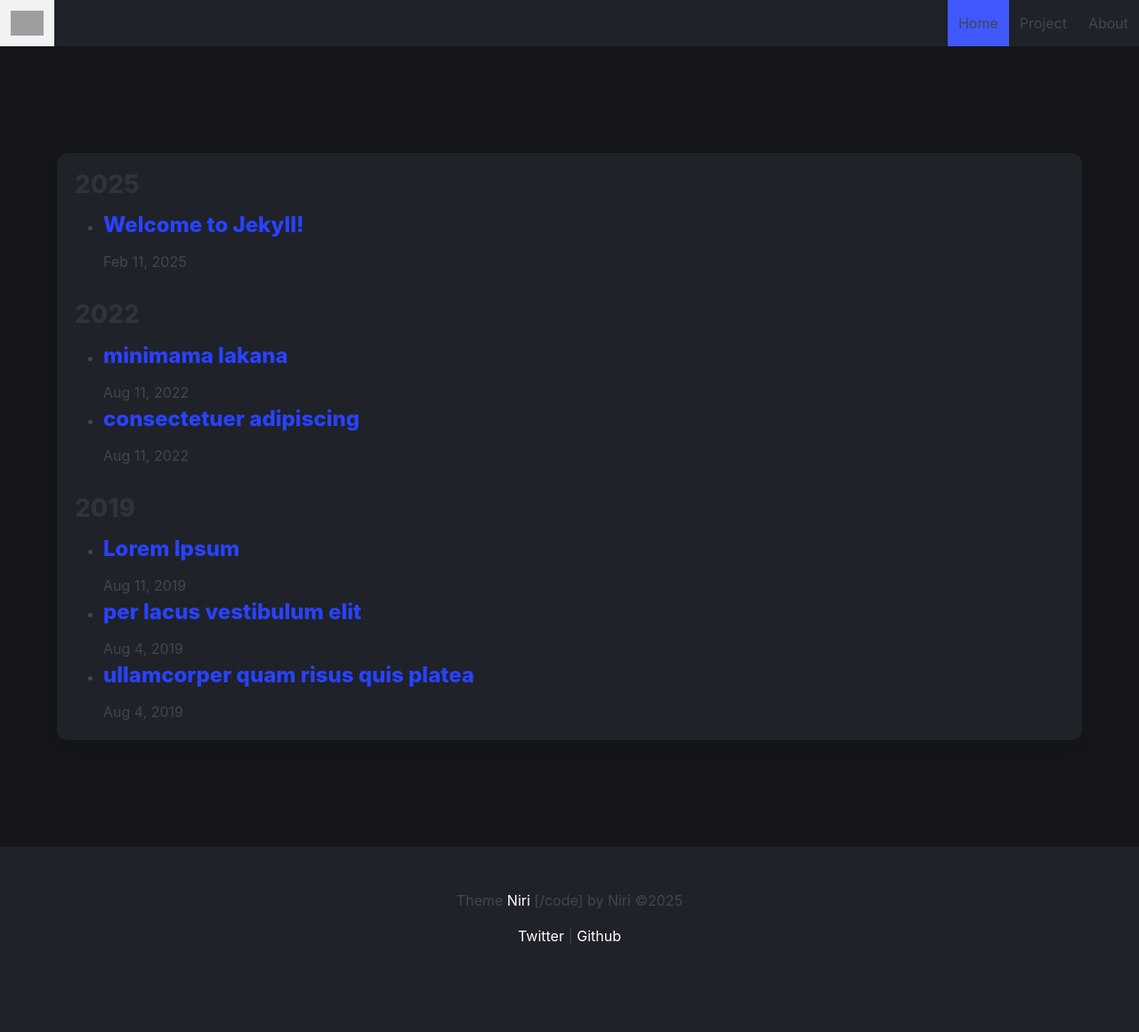
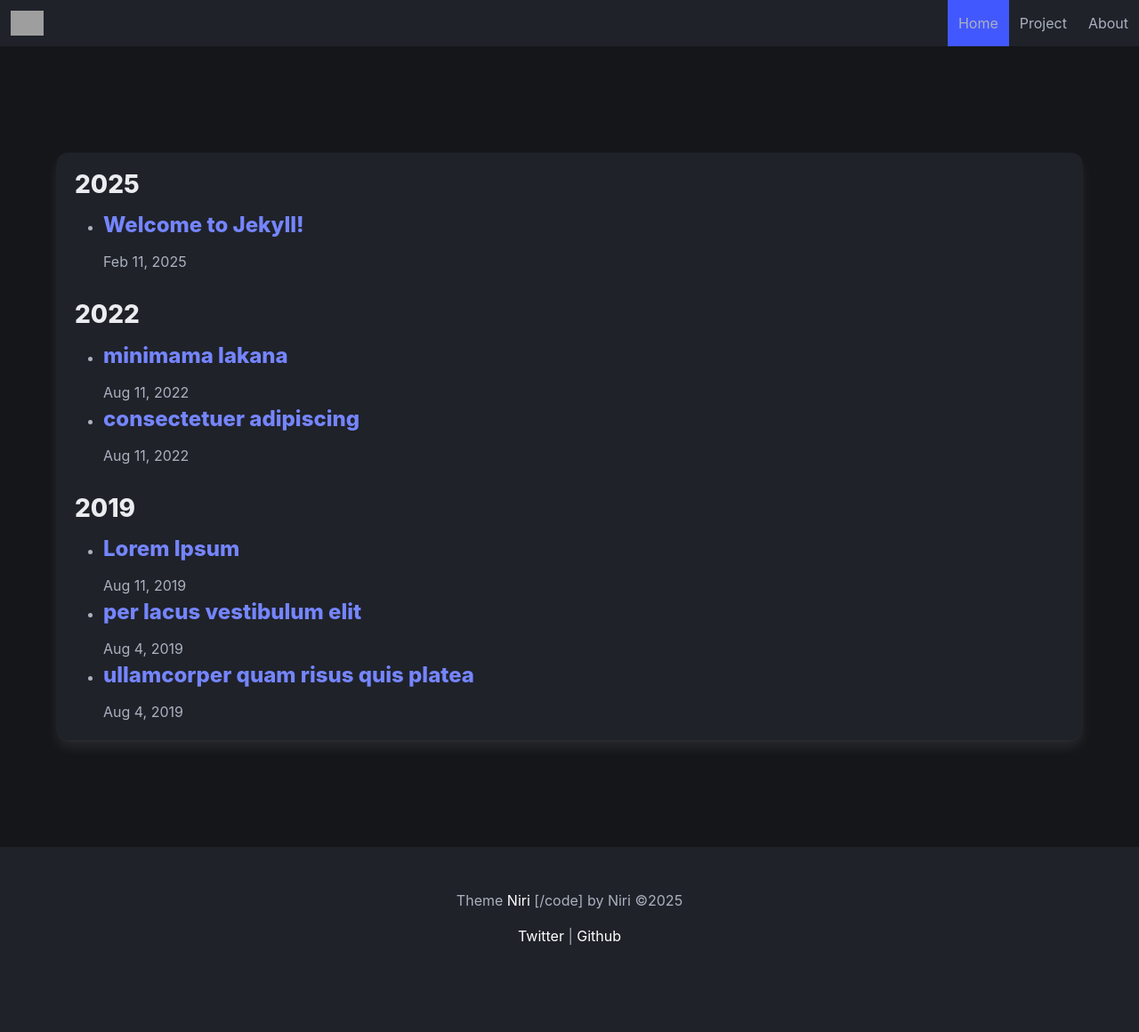
Before and after one commit to whdzera/jekyll-niri, a Jekyll site: the page built from index.markdown, in a window 1280 px wide. Shown: the whole page at 89% size. Built offline with Jekyll 4.4.1, drawn with Linux system fonts in a browser that asks for light colours; grey boxes are pictures that could not be loaded.

Commit message:
update theme dark

```diff
--- a/_includes/footer.html
+++ b/_includes/footer.html
@@ -2,7 +2,7 @@
 
 <footer class="footer has-background-black-ter">
   <div class="content has-text-centered">
-    <p>Theme <a href="https://github.com/rokhimin/niri"><font color="#fff">Niri</font></a> [/code] by {{ site.title }} &copy;{{ site.time | date: '%Y' }}
+    <p>Theme <a href="https://github.com/rokhimin/jekyll-niri"><font color="#fff">Niri</font></a> [/code] by {{ site.title }} &copy;{{ site.time | date: '%Y' }}
     </p>
     <p>
       {% if site.twitter_username %}<a href="https://twitter.com/{{ site.twitter_username }}"><font color="#fff">Twitter</font></a>{% endif %}
--- a/_layouts/default.html
+++ b/_layouts/default.html
@@ -1,5 +1,5 @@
 <!DOCTYPE html>
-<html>
+<html class="theme-dark">
   {% include head.html %}
   <body>
     {% include navigation.html %}
--- a/_layouts/page.html
+++ b/_layouts/page.html
@@ -1,5 +1,5 @@
 <!DOCTYPE html>
-<html>
+<html class="theme-dark">
   {% include head.html %}
   <body>
     {% include navigation.html %}
```
Also changed, not shown: niri.gemspec.
